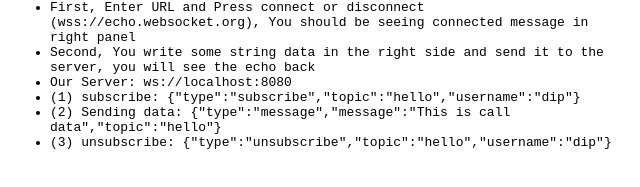
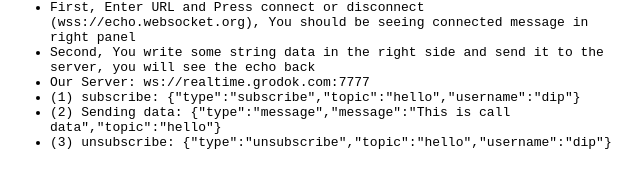
Before and after one commit to dipankar08/SimplePubSub, a website: page livedebug/index.html in a window 1280 px wide. Shown: the part 405-592 px from the top of the page, 0-640 px from the left. Drawn offline with nearby package versions, Linux system fonts and the light colour scheme.

Commit message:
automated chkin

```diff
--- a/livedebug/index.html
+++ b/livedebug/index.html
@@ -21,7 +21,7 @@
             <ul>
                 <li>First, Enter URL and Press connect or disconnect (wss://echo.websocket.org), You should be seeing connected message in right panel</li>
                 <li>Second, You write some string data in the right side and send it to the server, you will see the echo back</li>
-                <li> Our Server: ws://localhost:8080</li>
+                <li> Our Server: ws://realtime.grodok.com:7777</li>
                 <li>(1) subscribe: {"type":"subscribe","topic":"hello","username":"dip"}</li>
                 <li>(2) Sending data: {"type":"message","message":"This is call data","topic":"hello"}</li>
                 <li>(3) unsubscribe: {"type":"unsubscribe","topic":"hello","username":"dip"}</li>
```
